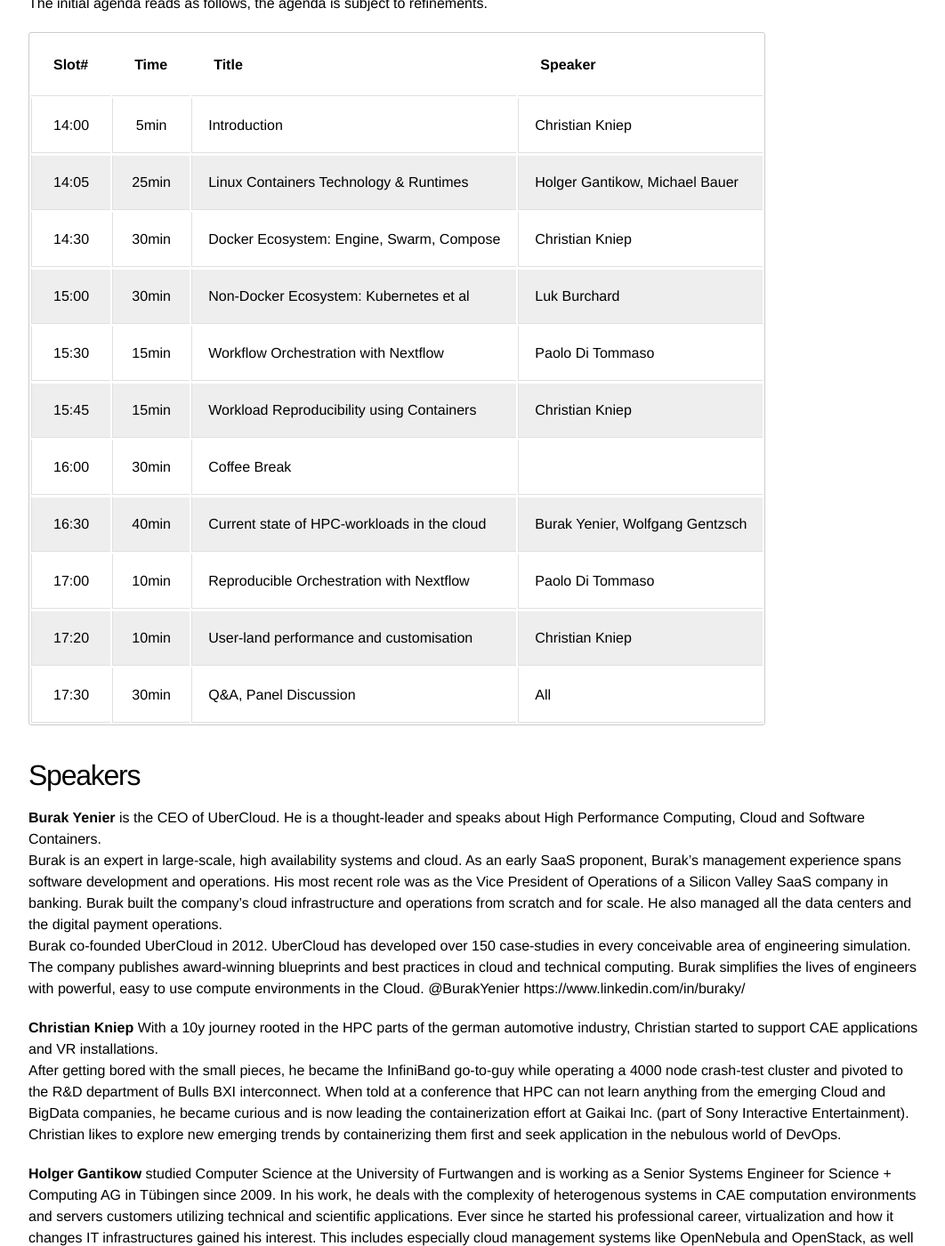
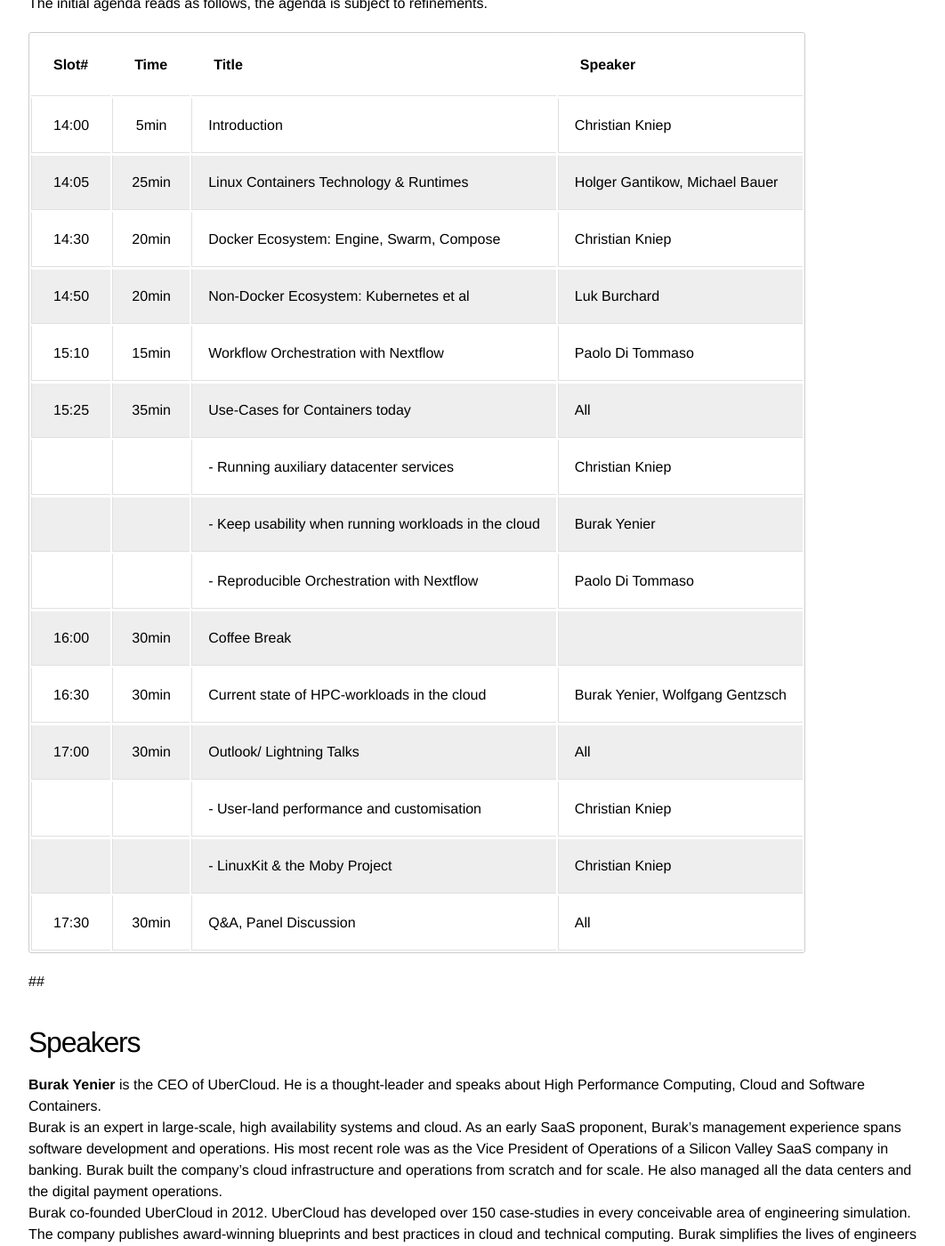
Before and after one commit to ChristianKniep/QNIBIncBlog, a Jekyll site: the page built from iscworkshop17.md, in a window 1280 px wide and 1400 px high, scrolled down 535 px. Shown: the whole window at 89% size, without its empty margins (108-1170 px from the left). Built offline with Jekyll 4.4.1, drawn with Linux system fonts in a browser that asks for light colours; Markdown is read by kramdown in place of the engine named in the settings.

Commit message:
adjust agenda by introducing lightning talks

```diff
--- a/iscworkshop17.md
+++ b/iscworkshop17.md
@@ -31,19 +31,25 @@ It is held after the International Supercomputing Conference in Frankfurt on **J
 
 The initial agenda reads as follows, the agenda is subject to refinements.
 
-| Slot# |  Time |  Title                                          | Speaker                         |
-|:-----:|:-----:|:------------------------------------------------|:--------------------------------|
-| 14:00 | 5min  | Introduction                                    | Christian Kniep                 |
-| 14:05 | 25min | Linux Containers Technology & Runtimes          | Holger Gantikow, Michael Bauer  |
-| 14:30 | 30min | Docker Ecosystem: Engine, Swarm, Compose        | Christian Kniep                 |
-| 15:00 | 30min | Non-Docker Ecosystem: Kubernetes et al          | Luk Burchard                    |
-| 15:30 | 15min | Workflow Orchestration with Nextflow            | Paolo Di Tommaso                |
-| 15:45 | 15min | Workload Reproducibility using Containers       | Christian Kniep                 |
-| 16:00 | 30min | Coffee Break                                                                     ||
-| 16:30 | 40min | Current state of HPC-workloads in the cloud     | Burak Yenier, Wolfgang Gentzsch |
-| 17:00 | 10min | Reproducible Orchestration with Nextflow        | Paolo Di Tommaso                |
-| 17:20 | 10min | User-land performance and customisation         | Christian Kniep                 |
-| 17:30 | 30min | Q&A, Panel Discussion                           | All                             |
+| Slot#  |  Time  |  Title                                                                    | Speaker                                        |
+|:--------:|:--------:|:---------------------------------------------------------------|:---------------------------------------------|
+| 14:00 | 5min   | Introduction                                                         | Christian Kniep                              |
+| 14:05 | 25min | Linux Containers Technology & Runtimes          | Holger Gantikow, Michael Bauer   |
+| 14:30 | 20min | Docker Ecosystem: Engine, Swarm, Compose  | Christian Kniep                              |
+| 14:50 | 20min | Non-Docker Ecosystem: Kubernetes et al          | Luk Burchard                                 |
+| 15:10 | 15min | Workflow Orchestration with Nextflow                | Paolo Di Tommaso                         |
+| 15:25 | 35min | Use-Cases for Containers today                        | All                                                    |
+|           |            | - Running auxiliary datacenter services             | Christian Kniep                               |
+|           |            | - Keep usability when running workloads in the cloud | Burak Yenier |
+|           |            | - Reproducible Orchestration with Nextflow | Paolo Di Tommaso |
+| 16:00 | 30min | Coffee Break                                                                                                             ||
+| 16:30 | 30min | Current state of HPC-workloads in the cloud     | Burak Yenier, Wolfgang Gentzsch |
+| 17:00 | 30min | Outlook/ Lightning Talks                                     | All                        |
+|           |            | - User-land performance and customisation      | Christian Kniep                              |
+|           |            | - LinuxKit & the Moby Project                             | Christian Kniep                              |
+| 17:30 | 30min | Q&A, Panel Discussion                                      | All                                                   |
+
+##
 
 ## Speakers
 
```
